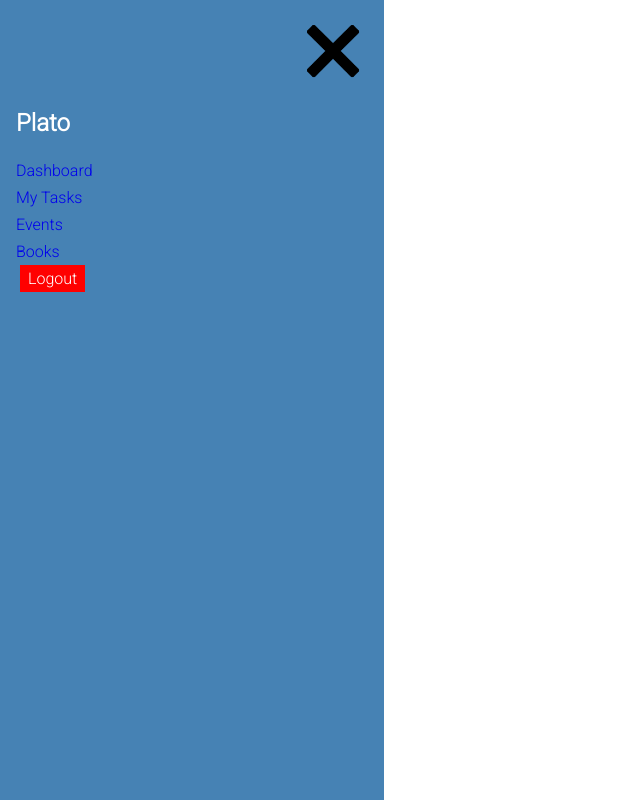
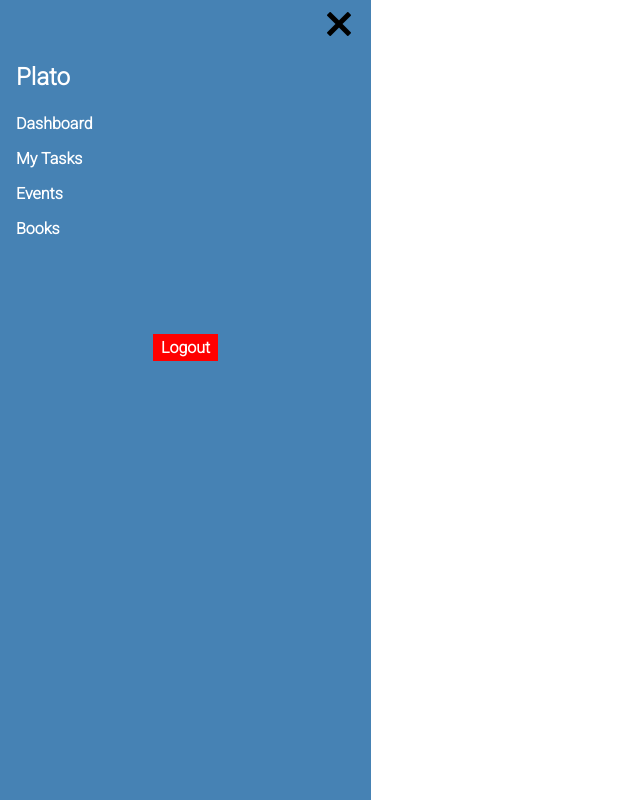
Before and after one commit to f-mantovani/project-3-client, a React (Create React App) app: page /dashboard in a window 1280 px wide. Shown: the whole page, without its empty margins (0-640 px from the left). Built offline with nearby package versions, Linux system fonts and the light colour scheme.

Commit message:
navbar is complete

```diff
--- a/src/components/Nav/Nav.css
+++ b/src/components/Nav/Nav.css
@@ -3,12 +3,12 @@
 }
 
 .nav-side-bar li {
-    margin-bottom: 0.5rem;
+    margin-bottom: 1rem;
 }
 
 .untoggled-button {
     align-self: flex-end;
-    width: 20%;
+    width: 2em;
 }
 
 .toggled {
@@ -21,6 +21,7 @@
 
 .toggle-button {
     align-self: center;
+    width: 2em;
 
 }
 
--- a/src/components/Nav/NavSideBar.js
+++ b/src/components/Nav/NavSideBar.js
@@ -4,8 +4,8 @@ import styled from 'styled-components'
     const SideBar = styled.nav `
 
 
-        width: ${props => props.toggled ? "5%" : "30%"};
-        padding: ${props => props.toggled ? "0.2em" : "1em"};
+        width: ${props => props.toggled ? "10%" : "29%"};
+        padding: ${props => props.toggled ? "0.5em 0.2em" : "0.5em 1em"};
 
         background-color: steelblue;
         color: white;
--- a/src/components/Navbar.js
+++ b/src/components/Navbar.js
@@ -24,12 +24,14 @@ const Navbar = () => {
     <h1 className={toggle && "toggled"}>Plato</h1>
 
     <ul className={toggle && "toggled"}>
-      <li ><NavLinkPlato activeClassName="active-link" to="/dashboard">Dashboard</NavLinkPlato></li>
+      <li><NavLinkPlato to="/dashboard">Dashboard</NavLinkPlato></li>
       <li><NavLinkPlato to="/mytasks">My Tasks</NavLinkPlato></li>
       <li><NavLinkPlato to="/events">Events</NavLinkPlato></li>
       <li><NavLinkPlato to="/books">Books</NavLinkPlato></li>
-      <li><NavLinkPlato logout to="/">Logout</NavLinkPlato></li>
+
     </ul>
+
+    <NavLinkPlato className={toggle && "toggled"} logout to="/">Logout</NavLinkPlato>
 
     </SideBar>
 
--- a/src/design.system/NavLinkPlato.js
+++ b/src/design.system/NavLinkPlato.js
@@ -7,10 +7,14 @@ const NavLinkPlato = styled(Link)`
     ${props => props.logout && `
             background-color: red;
             padding: 0.25em 0.5em;
-            margin: 0.25em;
             color: white;
+            align-self: center;
+            margin-top: 5em;
         `
     }
+
+    color: white;
+    font-weight: 900;
 
     text-decoration: none;
 
```
Also changed, not shown: src/design.system/StyledNavLink.js (deleted, +0 -13 lines).
